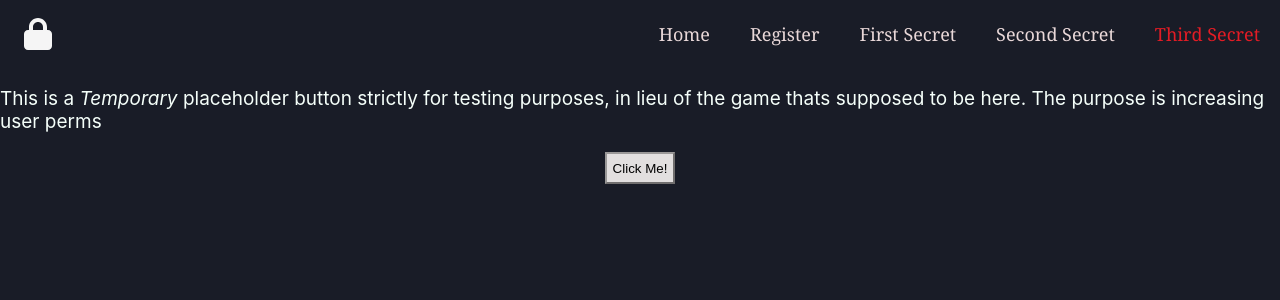
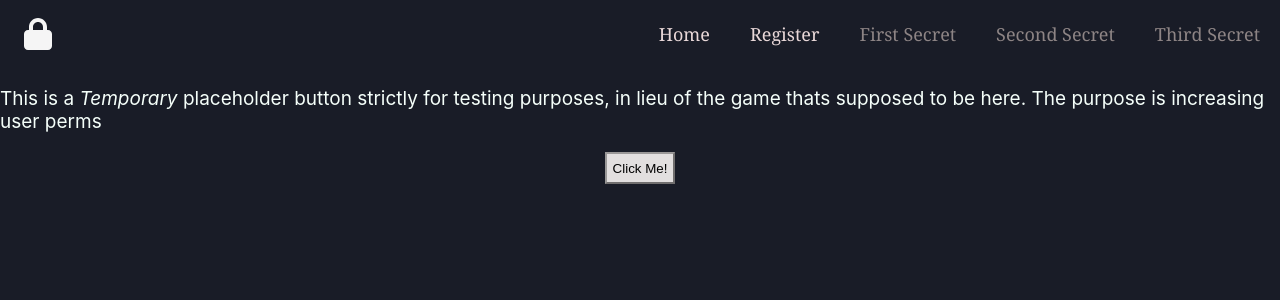
Before and after one commit to Malekkos/Lock-and-Key, a React (Create React App) app in the folder client/: page /thirdSecret in a window 1280 px wide. Shown: the top 300 px of the page. Built offline with nearby package versions, Linux system fonts and the light colour scheme.

Commit message:
Implemented the changes to all the secrets, I'm using simple changes to what it would expect for the case statment rather than making calls. I don't know if this is smart or stupid haha. Either way, it is working, at least at the base level.

```diff
--- a/client/src/App.css
+++ b/client/src/App.css
@@ -373,6 +373,19 @@
   margin-right: 5rem;
 }
 
+.shaded {
+  width: fit-content;
+  font-size: 18px;
+  padding: 2px 15px;
+  margin: 20px 5px;
+  font-style: normal;
+  text-decoration: none;
+  color: #918888f8;
+  font-family: Cambria, Cochin, Georgia, Times, 'Times New Roman', serif;
+  /* transition-property: transform; */
+  /* transition-duration: 0.2s;/ */
+  /* transition-timing-function: ease; */
+}
 
  /* CSS for .loader, plus the keyframes, is courtesy of: https://css-loaders.com/spinner/, specfically spinner #20 */
 
--- a/client/src/Components/firstSecret/firstSecret.js
+++ b/client/src/Components/firstSecret/firstSecret.js
@@ -2,10 +2,12 @@
 import { jamesRuns } from "../../animations/firstSecretAnimation"
 import React, { useState, useEffect } from "react"
 import axios from "axios"
+import { useNavigate } from "react-router-dom"
 
 function FirstSecret() {
 
   let [message, setMessage] = useState({message: ""})
+  const navigate = useNavigate();
 
 
   //DESC: onclick for the kevin png to make him stop moving
@@ -15,12 +17,14 @@ function FirstSecret() {
   // cont. Image in the elements tab of console, and it was following it.
   let onclick = (event) => {
     event.target.style.position = "static"
-
     axios.put("http://localhost:9000/api/auth/increase", { "username": sessionStorage.getItem("username") })
     .then(res => {
       console.log(res.data)
       setMessage(res.data.message)
       sessionStorage.setItem("tokenToBePassed", res.data.token)
+      sessionStorage.setItem("role", "acquaintance")
+      setTimeout(() => navigate("/"), 200)
+      setTimeout(() => window.location.reload(), 300)
     })
     .catch(error => {
       setMessage(error.response.data)
--- a/client/src/Components/navbar.js
+++ b/client/src/Components/navbar.js
@@ -28,6 +28,7 @@ function Navbar() {
     if(sessionStorage.length > 0) {
       setLogOut(true)
     }
+    getFriendRanking()
   }, [])
 
   let onclick = (event) => {
@@ -55,9 +56,9 @@ function Navbar() {
           { currentFriend ? <p className="ranking">Current: <strong className="rankingText">{currentFriend}</strong></p> : ""}
           <NavLink to="/" className="link">Home</NavLink>
           { logOut ?  <p className="link logOut" onClick={(event) => onclick(event)}>Log Out</p> : <NavLink to="/register" className="link">Register</NavLink>}
-          <NavLink to="/firstSecret" className="link">First Secret</NavLink>
-          <NavLink to="/secondSecret" className="link">Second Secret</NavLink>
-          <NavLink to="/thirdSecret" className="link">Third Secret</NavLink>
+          { currentFriend === "New User" ? <NavLink to="/firstSecret" className="link">First Secret</NavLink> : <p className="shaded">First Secret</p> }
+          { currentFriend === "Acquaintance" ? <NavLink to="/secondSecret" className="link">Second Secret</NavLink> : <p className="shaded">Second Secret</p> }
+          { currentFriend === "Friend" ? <NavLink to="/thirdSecret" className="link">Third Secret</NavLink> : <p className="shaded">Third Secret</p> }
         </div>
       </nav>
     </>
--- a/client/src/Components/secondSecret/secondSecret.js
+++ b/client/src/Components/secondSecret/secondSecret.js
@@ -1,16 +1,20 @@
 
 import React, { useState, useEffect } from "react"
 import axios from "axios"
-
+import { useNavigate } from "react-router-dom"
 function SecondSecret() {
 
   let [message, setMessage] = useState({message: ""})
+  const navigate = useNavigate();
 
   let onclick = (event) => {
     axios.put("http://localhost:9000/api/auth/increase", { "username": sessionStorage.getItem("username") })
     .then(res => {
       setMessage(res.data)
       sessionStorage.setItem("tokenToBePassed", res.data.token)
+      sessionStorage.setItem("role", "friend")
+      setTimeout(() => navigate("/"), 200)
+      setTimeout(() => window.location.reload(), 300)
     })
     .catch(error => {
       setMessage(error.response.data)
--- a/client/src/Components/thirdSecret/thirdSecret.js
+++ b/client/src/Components/thirdSecret/thirdSecret.js
@@ -1,16 +1,19 @@
 
 import React, { useState, useEffect } from "react"
 import axios from "axios"
-
+import { useNavigate } from "react-router-dom"
 function ThirdSecret() {
 
   let [message, setMessage] = useState({message: ""})
-
+  let navigate = useNavigate()
   let onclick = (event) => {
     axios.put("http://localhost:9000/api/auth/increase", { "username": sessionStorage.getItem("username") })
     .then(res => {
       setMessage(res.data)
       sessionStorage.setItem("tokenToBePassed", res.data.token)
+      sessionStorage.setItem("role", "best_friend")
+      setTimeout(() => navigate("/"), 200)
+      setTimeout(() => window.location.reload(), 300)
     })
     .catch(error => {
       setMessage(error.response.data)
```
Also changed, not shown: 1 other file (tests, documents, lock files or other folders).
